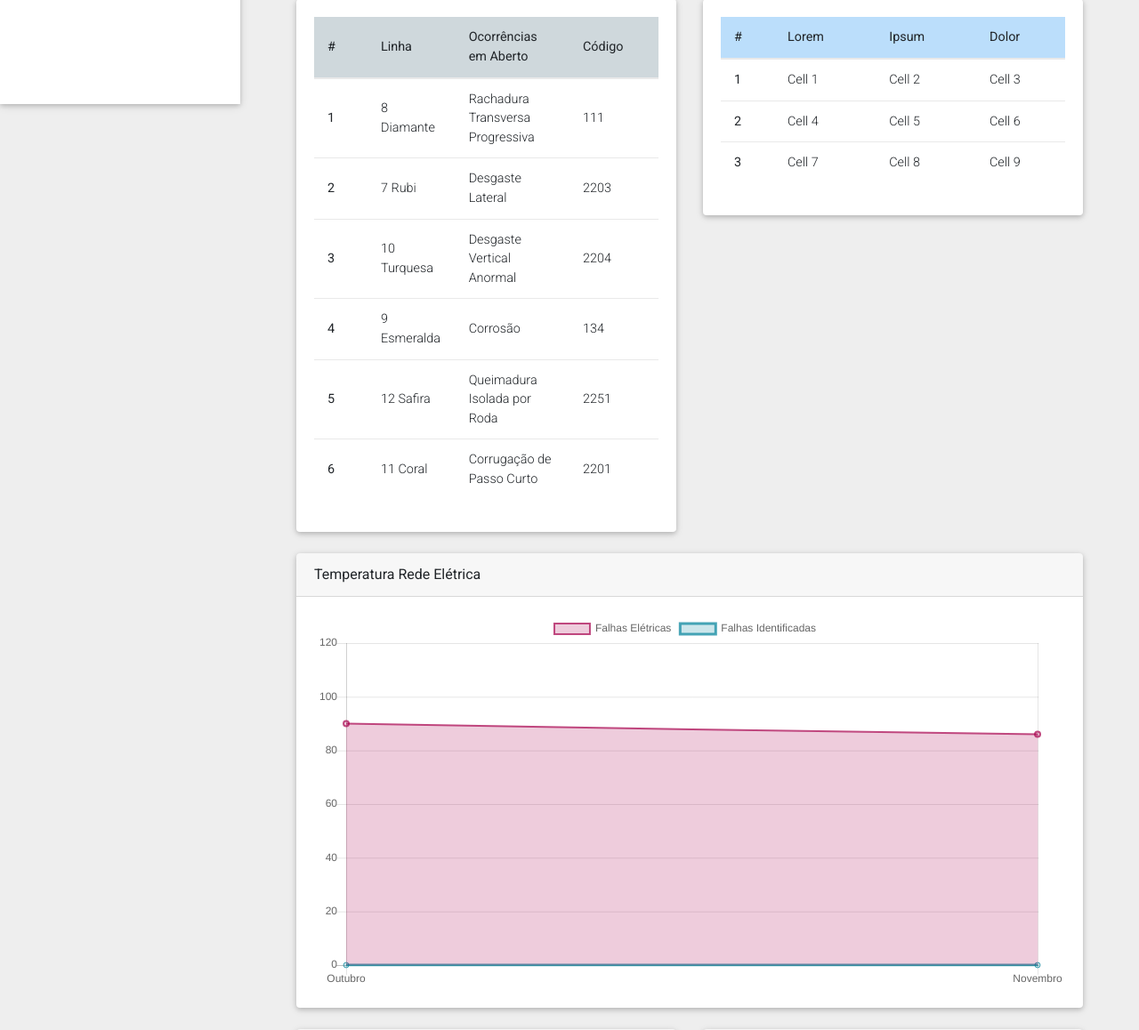
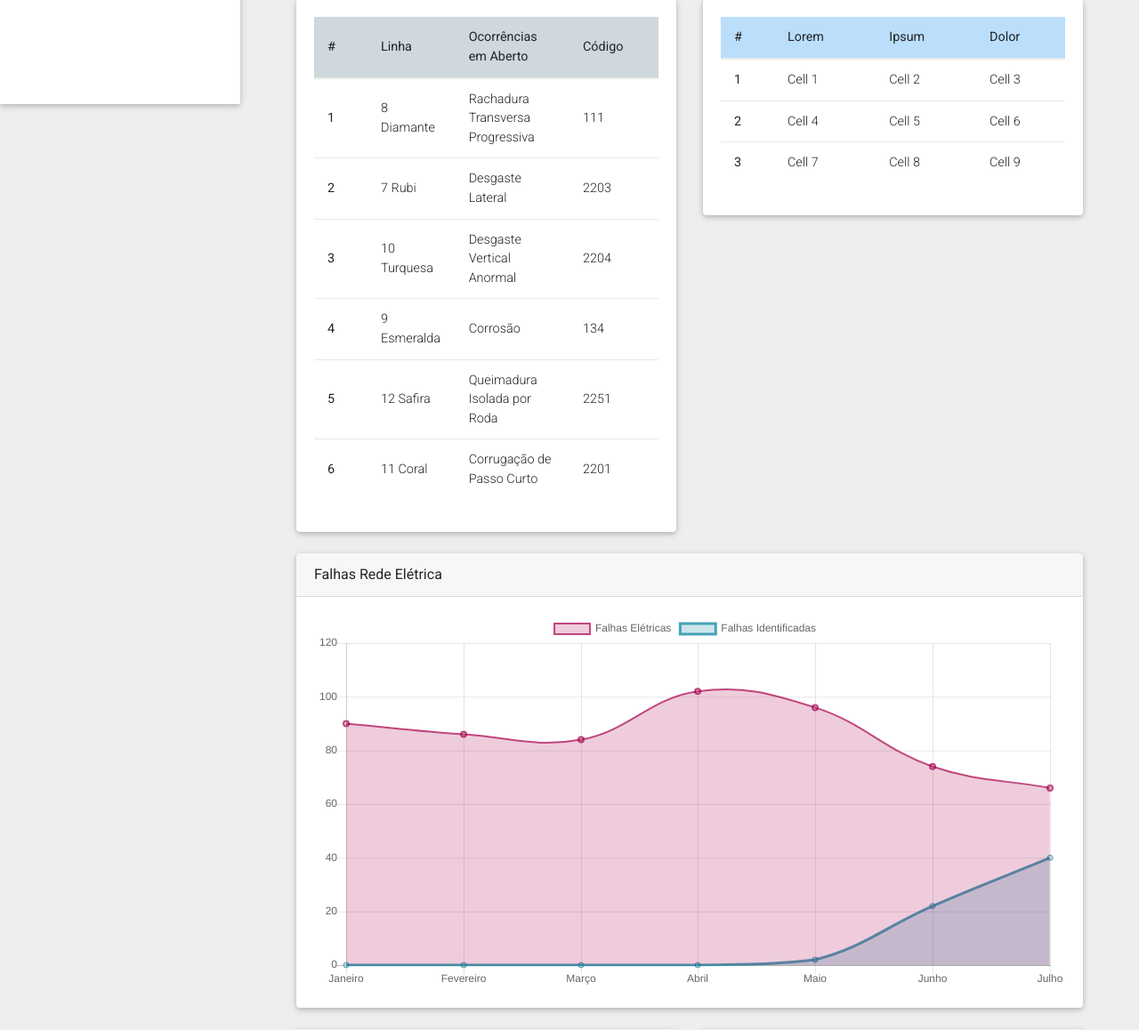
Before and after one commit to williansVarela/cptm-challenge, a Django app: page / in a window 1280 px wide. Shown: the part 683-1841 px from the top of the page at 89% size. Run offline with Django 3.2, Linux system fonts and the light colour scheme; the visitor is signed in with stand-in values (Sample User, id 1); data that the repository does not hold is empty; some libraries are stand-ins or nearby versions.

Commit message:
update line chart

```diff
--- a/core/static/js/script.js
+++ b/core/static/js/script.js
@@ -46,7 +46,7 @@
         var myLineChart = new Chart(ctxL, {
             type: 'line',
             data: {
-                labels: ["Outubro", "Novembro"],
+                labels: ["Janeiro", "Fevereiro", "Março", "Abril", "Maio", "Junho", "Julho"],
                 datasets: [{
                         label: "Falhas Elétricas",
                         backgroundColor: [
--- a/core/templates/core/index.html
+++ b/core/templates/core/index.html
@@ -244,7 +244,7 @@
           <div class="card">
 
             <!-- Card header -->
-            <div class="card-header">Temperatura Rede Elétrica</div>
+            <div class="card-header">Falhas Rede Elétrica</div>
 
             <!--Card content-->
             <div class="card-body">
```
